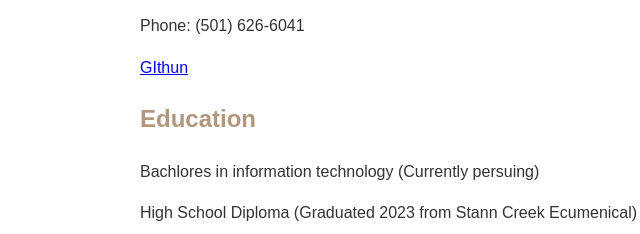
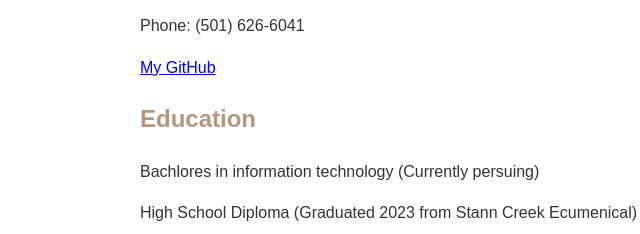
Before and after one commit to KARIMQUIROZ/foc, a plain HTML site: page resume.html in a window 1280 px wide. Shown: the part 344-578 px from the top of the page, 100-740 px from the left. Drawn offline with Linux system fonts and the light colour scheme.

Commit message:
Update resume.html

```diff
--- a/resume.html
+++ b/resume.html
@@ -73,7 +73,7 @@
       <p>Address:Kontiki New Extention, San Ignacio</p>
       <p>Email: aqkarimquiroz@gmail.com</p>
       <p>Phone: (501) 626-6041</p>
-      <a href="https://github.com/KARIMQUIROZ/foc">GIthun<a/>
+      <a href="https://github.com/KARIMQUIROZ/foc">My GitHub </a>
     </div>
 
     <div class="education">
```
